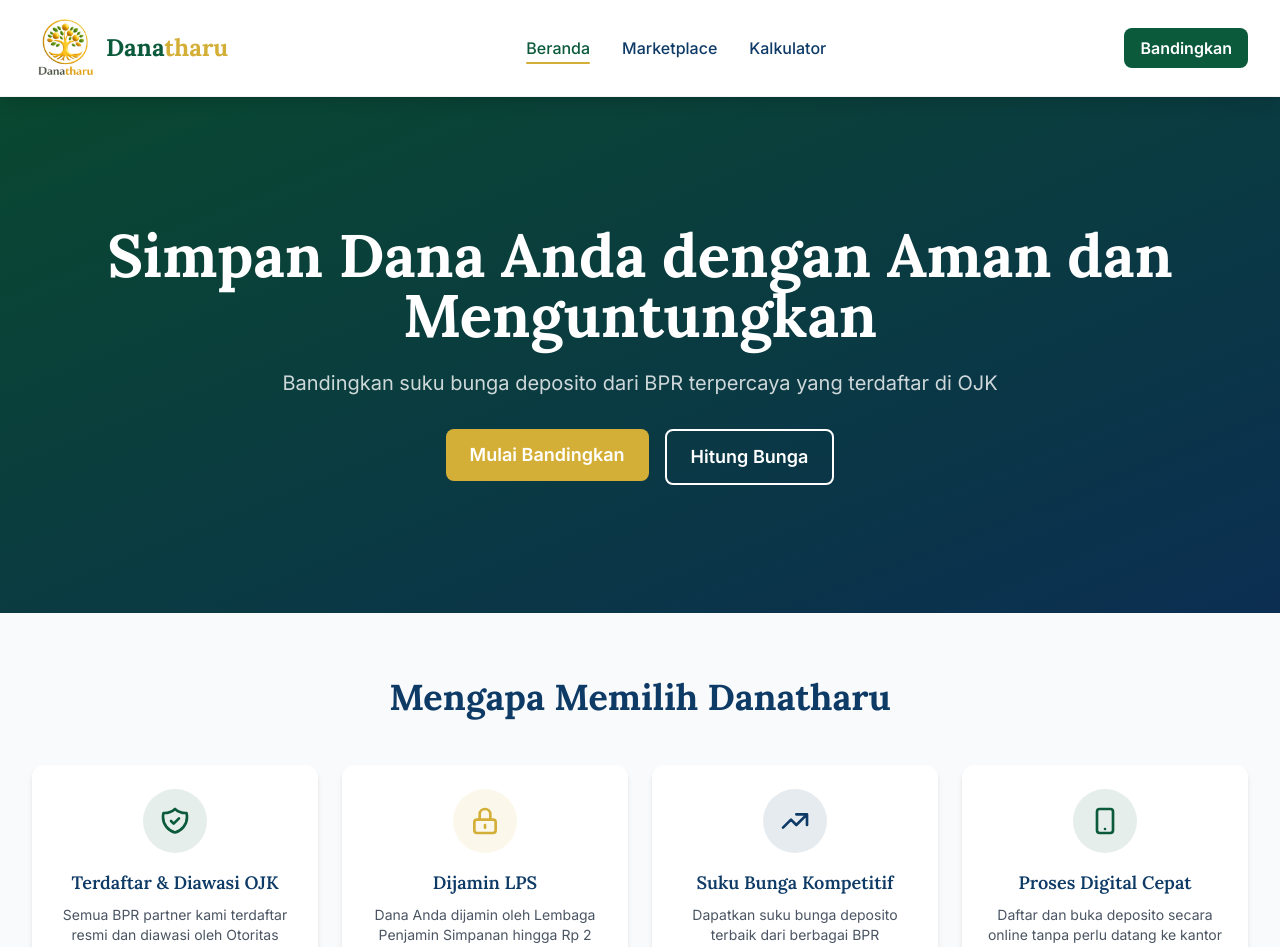
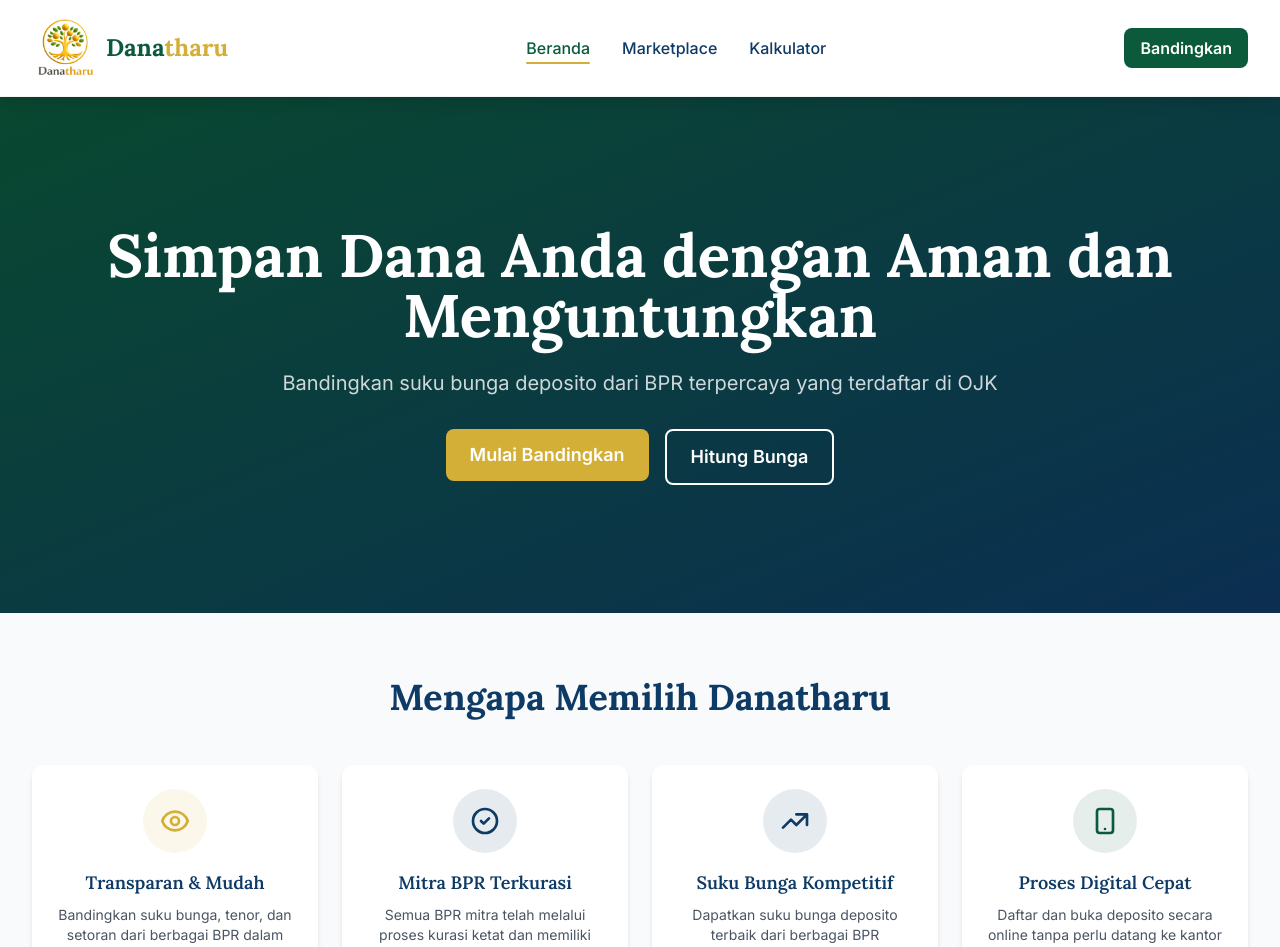
Before and after one commit to herfan/DanaTharu, a React (Vite) app: page / in a window 1280 px wide. Shown: the top 947 px of the page. Built offline with nearby package versions, Linux system fonts and the light colour scheme.

Commit message:
replace OJK/LPS cards with Transparan & Mudah dan Mitra BPR Terkurasi

```diff
--- a/src/pages/LandingPage.tsx
+++ b/src/pages/LandingPage.tsx
@@ -55,23 +55,24 @@ export default function LandingPage() {
           </h2>
           <div className="grid grid-cols-1 md:grid-cols-2 lg:grid-cols-4 gap-6">
             <Card className="text-center">
-              <div className="w-16 h-16 mx-auto mb-4 bg-danatharu-green/10 rounded-full flex items-center justify-center">
-                <svg className="w-8 h-8 text-danatharu-green" fill="none" stroke="currentColor" viewBox="0 0 24 24">
-                  <path strokeLinecap="round" strokeLinejoin="round" strokeWidth={2} d="M9 12l2 2 4-4m5.618-4.016A11.955 11.955 0 0112 2.944a11.955 11.955 0 01-8.618 3.04A12.02 12.02 0 003 9c0 5.591 3.824 10.29 9 11.622 5.176-1.332 9-6.03 9-11.622 0-1.042-.133-2.052-.382-3.016z" />
+              <div className="w-16 h-16 mx-auto mb-4 bg-danatharu-gold/10 rounded-full flex items-center justify-center">
+                <svg className="w-8 h-8 text-danatharu-gold" fill="none" stroke="currentColor" viewBox="0 0 24 24">
+                  <path strokeLinecap="round" strokeLinejoin="round" strokeWidth={2} d="M15 12a3 3 0 11-6 0 3 3 0 016 0z" />
+                  <path strokeLinecap="round" strokeLinejoin="round" strokeWidth={2} d="M2.458 12C3.732 7.943 7.523 5 12 5c4.478 0 8.268 2.943 9.542 7-1.274 4.057-5.064 7-9.542 7-4.477 0-8.268-2.943-9.542-7z" />
                 </svg>
               </div>
-              <h3 className="text-lg font-semibold text-danatharu-blue mb-2">Terdaftar & Diawasi OJK</h3>
-              <p className="text-gray-600 text-sm">Semua BPR partner kami terdaftar resmi dan diawasi oleh Otoritas Jasa Keuangan</p>
+              <h3 className="text-lg font-semibold text-danatharu-blue mb-2">Transparan & Mudah</h3>
+              <p className="text-gray-600 text-sm">Bandingkan suku bunga, tenor, dan setoran dari berbagai BPR dalam satu tampilan</p>
             </Card>
 
             <Card className="text-center">
-              <div className="w-16 h-16 mx-auto mb-4 bg-danatharu-gold/10 rounded-full flex items-center justify-center">
-                <svg className="w-8 h-8 text-danatharu-gold" fill="none" stroke="currentColor" viewBox="0 0 24 24">
-                  <path strokeLinecap="round" strokeLinejoin="round" strokeWidth={2} d="M12 15v2m-6 4h12a2 2 0 002-2v-6a2 2 0 00-2-2H6a2 2 0 00-2 2v6a2 2 0 002 2zm10-10V7a4 4 0 00-8 0v4h8z" />
+              <div className="w-16 h-16 mx-auto mb-4 bg-danatharu-blue/10 rounded-full flex items-center justify-center">
+                <svg className="w-8 h-8 text-danatharu-blue" fill="none" stroke="currentColor" viewBox="0 0 24 24">
+                  <path strokeLinecap="round" strokeLinejoin="round" strokeWidth={2} d="M9 12l2 2 4-4m6 2a9 9 0 11-18 0 9 9 0 0118 0z" />
                 </svg>
               </div>
-              <h3 className="text-lg font-semibold text-danatharu-blue mb-2">Dijamin LPS</h3>
-              <p className="text-gray-600 text-sm">Dana Anda dijamin oleh Lembaga Penjamin Simpanan hingga Rp 2 miliar per bank</p>
+              <h3 className="text-lg font-semibold text-danatharu-blue mb-2">Mitra BPR Terkurasi</h3>
+              <p className="text-gray-600 text-sm">Semua BPR mitra telah melalui proses kurasi ketat dan memiliki track record baik</p>
             </Card>
 
             <Card className="text-center">
```
Also changed, not shown: 1 other file (tests, documents, lock files or other folders).
